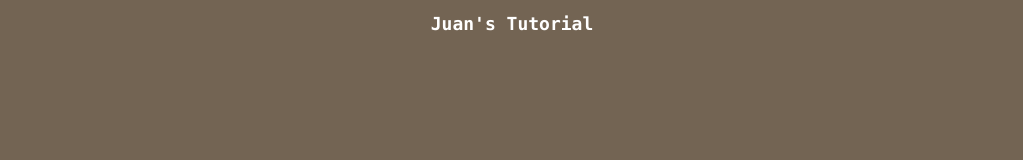
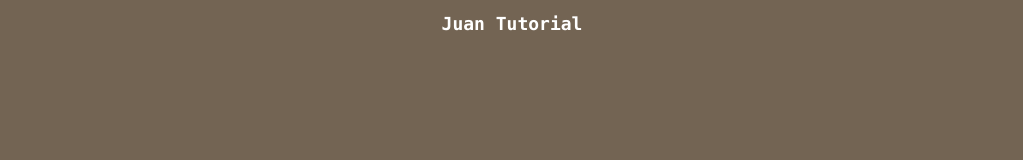
Before and after one commit to juan-lagunas/juans-tutorials, a Next.js app: page / in a window 1280 px wide. Shown: the top 160 px of the page, without its empty margins (128-1151 px from the left). Built offline with nearby package versions, Linux system fonts and the light colour scheme.

Commit message:
Change header

```diff
--- a/src/app/page.tsx
+++ b/src/app/page.tsx
@@ -8,7 +8,7 @@ export default function Home() {
 		<div className="h-full w-full flex flex-col items-center justify-between overflow-hidden">
 			<div className="flex items-center h-12">
 				<Link href="" className="text-lg font-semibold">
-					Juan&#39;s Tutorial
+					Juan Tutorial
 				</Link>
 			</div>
 			<ModernHouse />
```
